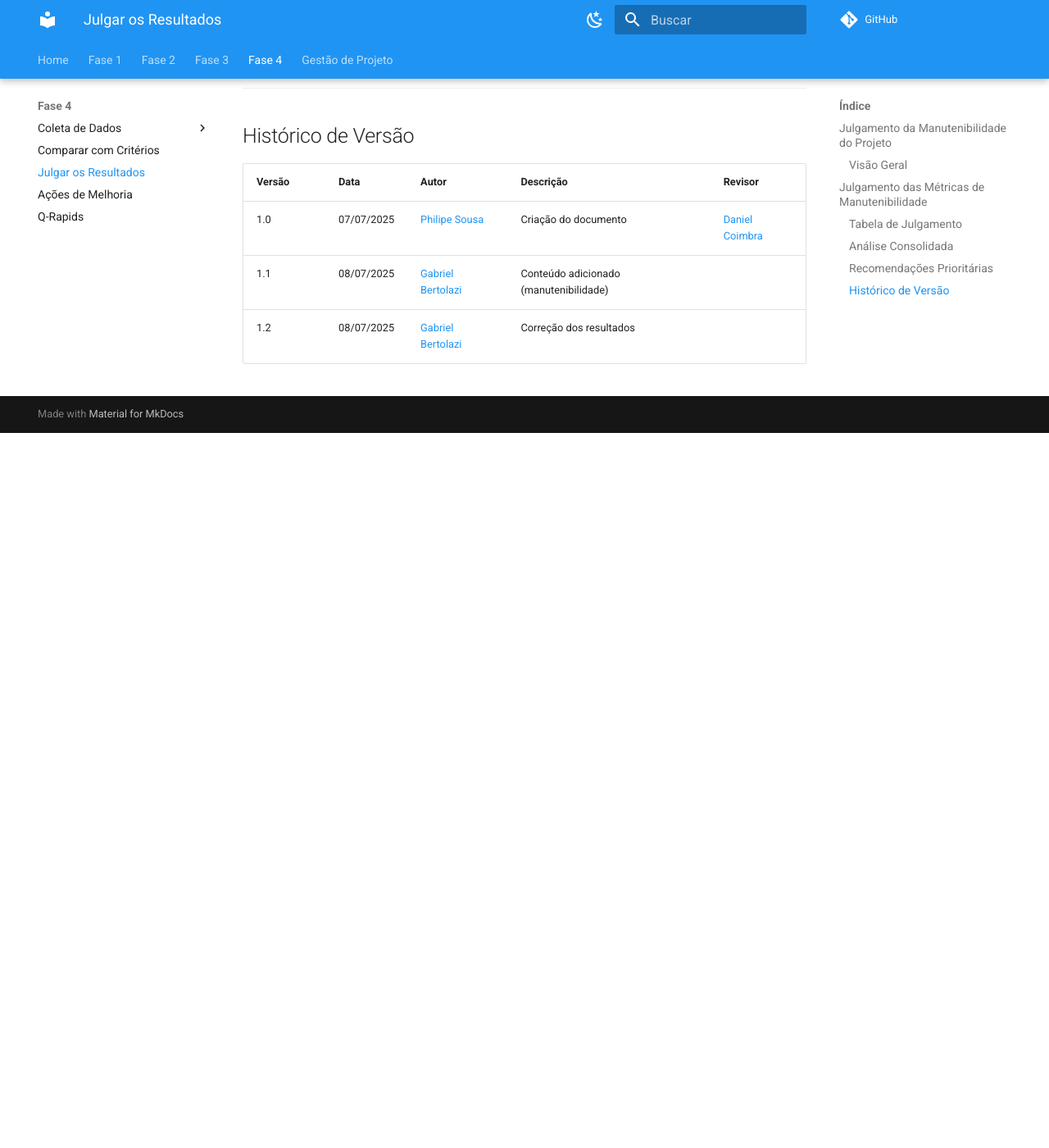
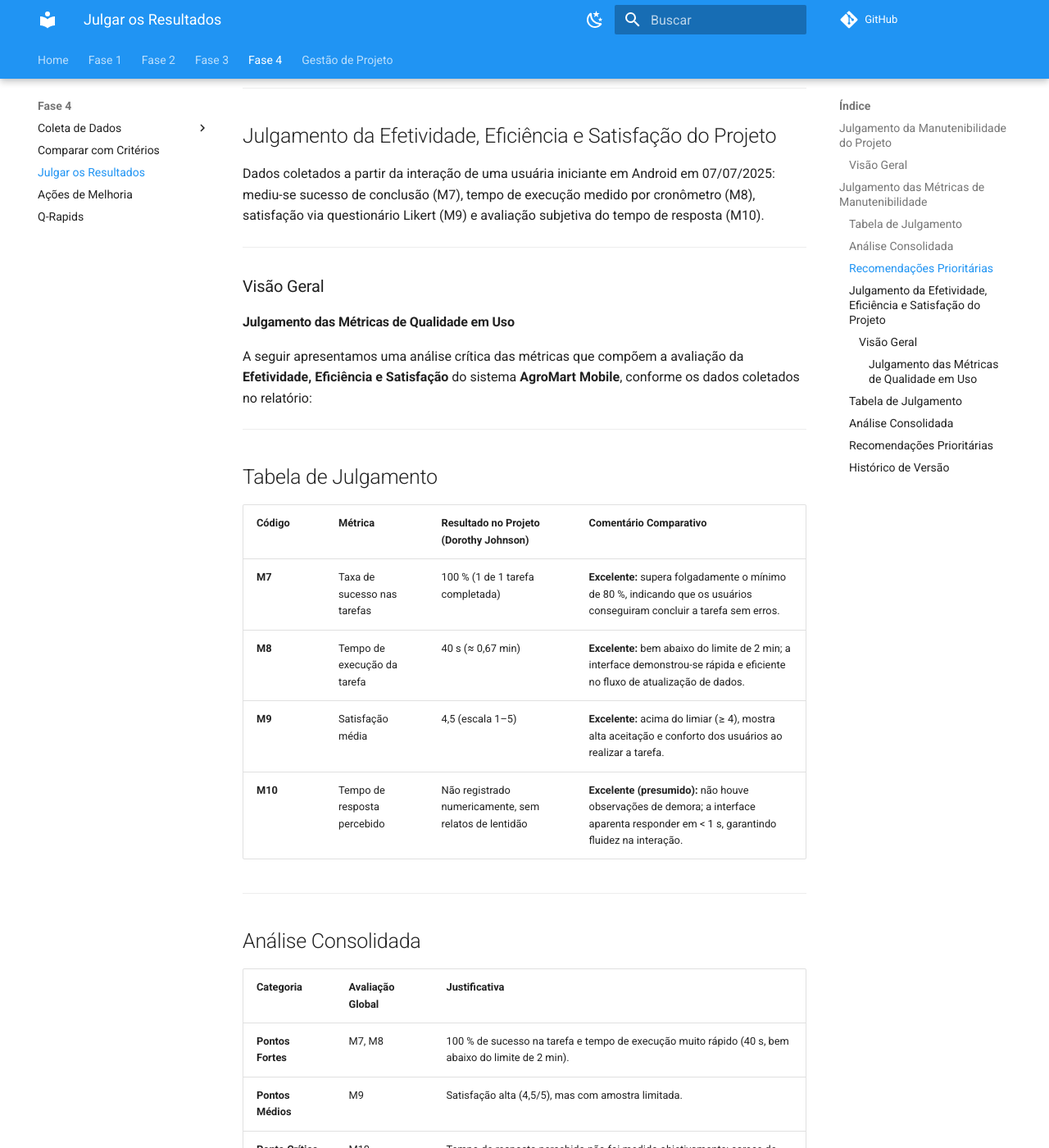
Before and after one commit to FCTE-Qualidade-de-Software-1/2025-1-T02-DOROTHY-JOHNSON, an MkDocs documentation site: the page built from docs/execucao/julgar_cri.md, in a window 1280 px wide and 1400 px high, scrolled down 1949 px. Shown: the whole window at 82% size. Built offline with MkDocs 1.6.1 and Material for MkDocs 9.7.7, drawn with Linux system fonts in a browser that asks for light colours; comment, search, counter and statistics services are not loaded; before the commit the page ends 2477 px from its top, so only the background shows below that; some of the changed text lies outside the part shown.

Commit message:
docs: Adiciona julgamento de Efetividade, Eficiência e Satisfação

```diff
--- a/docs/execucao/julgar_cri.md
+++ b/docs/execucao/julgar_cri.md
@@ -41,11 +41,56 @@ A seguir apresentamos uma análise crítica das métricas que compõem a avalia
 ---
 
 
+## Julgamento da Efetividade, Eficiência e Satisfação do Projeto
+
+Dados coletados a partir da interação de uma usuária iniciante em Android em 07/07/2025: mediu-se sucesso de conclusão (M7), tempo de execução medido por cronômetro (M8), satisfação via questionário Likert (M9) e avaliação subjetiva do tempo de resposta (M10).
+
+---
+
+### Visão Geral
+
+#### Julgamento das Métricas de Qualidade em Uso
+
+A seguir apresentamos uma análise crítica das métricas que compõem a avaliação da **Efetividade, Eficiência e Satisfação** do sistema **AgroMart Mobile**, conforme os dados coletados no relatório:
+
+---
+
+## Tabela de Julgamento
+
+| Código  | Métrica                     | Resultado no Projeto (Dorothy Johnson)                | Comentário Comparativo                                                                                                                |
+| ------- | --------------------------- | ----------------------------------------------------- | ------------------------------------------------------------------------------------------------------------------------------------- |
+| **M7**  | Taxa de sucesso nas tarefas | 100 % (1 de 1 tarefa completada)                      | **Excelente:** supera folgadamente o mínimo de 80 %, indicando que os usuários conseguiram concluir a tarefa sem erros.               |
+| **M8**  | Tempo de execução da tarefa | 40 s (≈ 0,67 min)                                     | **Excelente:** bem abaixo do limite de 2 min; a interface demonstrou-se rápida e eficiente no fluxo de atualização de dados.          |
+| **M9**  | Satisfação média            | 4,5 (escala 1–5)                                      | **Excelente:** acima do limiar (≥ 4), mostra alta aceitação e conforto dos usuários ao realizar a tarefa.                             |
+| **M10** | Tempo de resposta percebido | Não registrado numericamente, sem relatos de lentidão | **Excelente (presumido):** não houve observações de demora; a interface aparenta responder em < 1 s, garantindo fluidez na interação. |
+
+---
+
+## Análise Consolidada
+
+| Categoria         | Avaliação Global | Justificativa                                                                                      |
+| ----------------- | ---------------- | -------------------------------------------------------------------------------------------------- |
+| **Pontos Fortes** | M7, M8           | 100 % de sucesso na tarefa e tempo de execução muito rápido (40 s, bem abaixo do limite de 2 min). |
+| **Pontos Médios** | M9               | Satisfação alta (4,5/5), mas com amostra limitada.                                                 |
+| **Ponto Crítico** | M10              | Tempo de resposta percebido não foi medido objetivamente; carece de instrumentação para latência.  |
+
+---
+
+## Recomendações Prioritárias
+
+1. **Dicas visuais de orientação inicial (tooltips)**
+   Exiba lembretes e balões explicativos na primeira vez que o usuário acessar a edição de endereço, indicando claramente onde tocar para editar cada campo — facilitando a descoberta do recurso e aumentando a taxa de sucesso (M7).
+
+2. **Feedback visual imediato no salvamento**
+   Exiba um indicador (“Salvando…”) e uma confirmação clara ao gravar as alterações de endereço, reforçando a percepção de rapidez do sistema (M10).
+
+---
 
 ## Histórico de Versão
 
-| Versão | Data       | Autor                                              | Descrição                                | Revisor                                            |
-| ------ | ---------- | -------------------------------------------------- | ---------------------------------------- | -------------------------------------------------- |
-| 1.0    | 07/07/2025 | [Philipe Sousa](https://github.com/PhilipeSousa)         | Criação do documento                     | [Daniel Coimbra](https://github.com/DanielCoimbra) |
-| 1.1    | 08/07/2025 | [Gabriel Bertolazi](https://github.com/Bertolazi)         | Conteúdo adicionado (manutenibilidade)                     |           |
-| 1.2    | 08/07/2025 | [Gabriel Bertolazi](https://github.com/Bertolazi)         | Correção dos resultados                   |           |
+| Versão | Data       | Autor                                                            | Descrição                                    | Revisor                                            |
+| ------ | ---------- | ---------------------------------------------------------------- | -------------------------------------------- | -------------------------------------------------- |
+| 1.0    | 07/07/2025 | [Philipe Sousa](https://github.com/PhilipeSousa)                 | Criação do documento                         | [Daniel Coimbra](https://github.com/DanielCoimbra) |
+| 1.1    | 08/07/2025 | [Gabriel Bertolazi](https://github.com/Bertolazi)                | Conteúdo adicionado (manutenibilidade)       |                                                    |
+| 1.2    | 08/07/2025 | [Gabriel Bertolazi](https://github.com/Bertolazi)                | Correção dos resultados                      |                                                    |
+| 1.3    | 08/07/2025 | [Leticia K. Ramos Paiva](https://github.com/leticiakrpaiva)  | Adição de Efetividade, Eficiência e Satisfação |                                                    |
```
